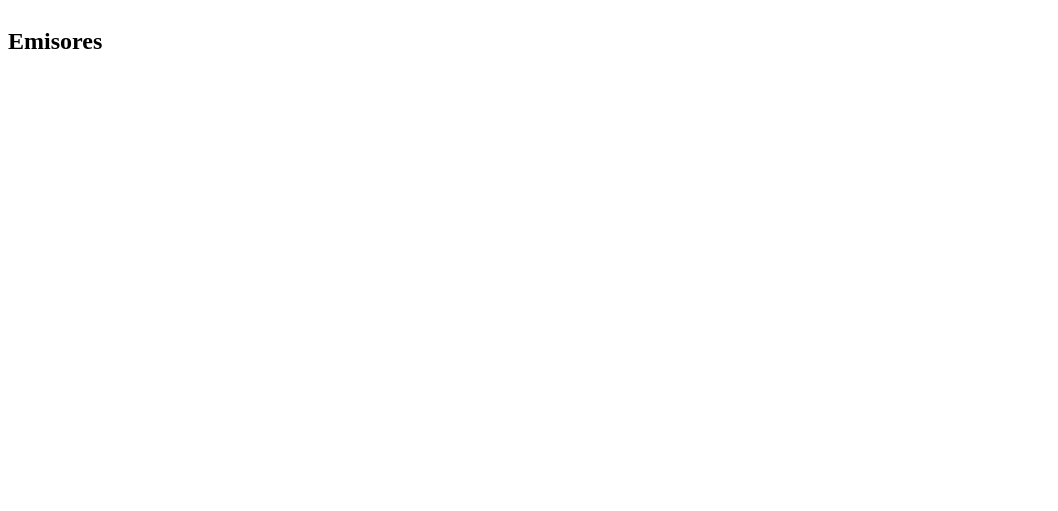
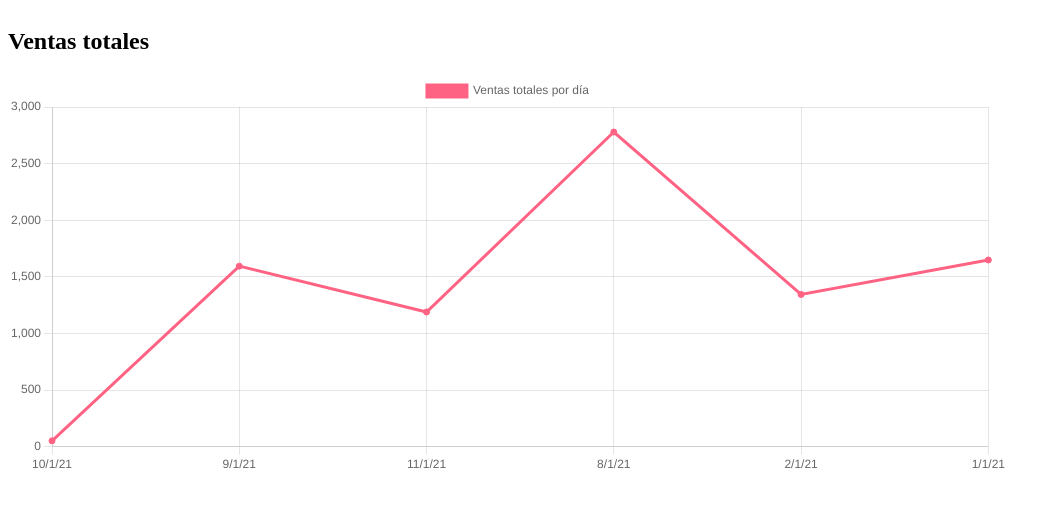
Before and after one commit to Juggantiss/exercise_dummy, a plain HTML site: page line.html in a window 1280 px wide. Shown: the whole page, without its empty margins (0-1058 px from the left). Drawn offline with nearby package versions, Linux system fonts and the light colour scheme.

Commit message:
Creado grafico de lineas con las fechas y el total

```diff
--- /dev/null
+++ b/js/line.js
@@ -0,0 +1,58 @@
+$(document).ready(function (e) {
+  var datos = [
+    { x: "10/1/21", y: 0 },
+    { x: "9/1/21", y: 0 },
+    { x: "11/1/21", y: 0 },
+    { x: "8/1/21", y: 0 },
+    { x: "2/1/21", y: 0 },
+    { x: "1/1/21", y: 0 },
+  ];
+  var total11 = 0;
+  var total10 = 0;
+  var total9 = 0;
+  var total8 = 0;
+  var total2 = 0;
+  var total1 = 0;
+  $.getJSON("data.json", function (data) {
+    data.forEach((element) => {
+      if (element.fecha.substr(0, 7).replace(" ", "") === "11/1/21") {
+        total11 += Number(element.total);
+        datos.splice(2, 1, { x: "11/1/21", y: total11 });
+      }
+      if (element.fecha.substr(0, 7).replace(" ", "") === "10/1/21") {
+        total10 += Number(element.total);
+        datos.splice(0, 1, { x: "10/1/21", y: total10 });
+      }
+      if (element.fecha.substr(0, 7).replace(" ", "") === "9/1/21") {
+        total9 += Number(element.total);
+        datos.splice(1, 1, { x: "9/1/21", y: total9 });
+      }
+      if (element.fecha.substr(0, 7).replace(" ", "") === "8/1/21") {
+        total8 += Number(element.total);
+        datos.splice(3, 1, { x: "8/1/21", y: total8 });
+      }
+      if (element.fecha.substr(0, 7).replace(" ", "") === "2/1/21") {
+        total2 += Number(element.total);
+        datos.splice(4, 1, { x: "2/1/21", y: total2 });
+      }
+      if (element.fecha.substr(0, 7).replace(" ", "") === "1/1/21") {
+        total1 += Number(element.total);
+        datos.splice(5, 1, { x: "1/1/21", y: total1 });
+      }
+    });
+    const ctx = document.getElementById("myChart").getContext("2d");
+    const myChart = new Chart(ctx, {
+      type: "line",
+      data: {
+        datasets: [
+          {
+            data: datos,
+            label: "Ventas totales por día",
+            backgroundColor: "rgb(255, 99, 132)",
+            borderColor: "rgb(255, 99, 132)",
+          },
+        ],
+      },
+    });
+  });
+});
--- a/line.html
+++ b/line.html
@@ -21,17 +21,22 @@
     <section
       style="
         display: flex;
-        width: 500px;
-        height: 500px;
+        width: 1000px;
+        height: 400px;
         margin-bottom: 80px;
         flex-direction: column;
       "
       id="chart_section"
     >
-      <h2>Emisores</h2>
+      <h2>Ventas totales</h2>
       <div id="container">
-        <canvas id="myChart" width="400" height="400"></canvas>
+        <canvas id="myChart" width="1000" height="400"></canvas>
       </div>
     </section>
+    <script
+      src="/js/line.js"
+      type="text/javascript"
+      language="javascript"
+    ></script>
   </body>
 </html>
```
Also changed, not shown: index.html (+1 -0 lines).
